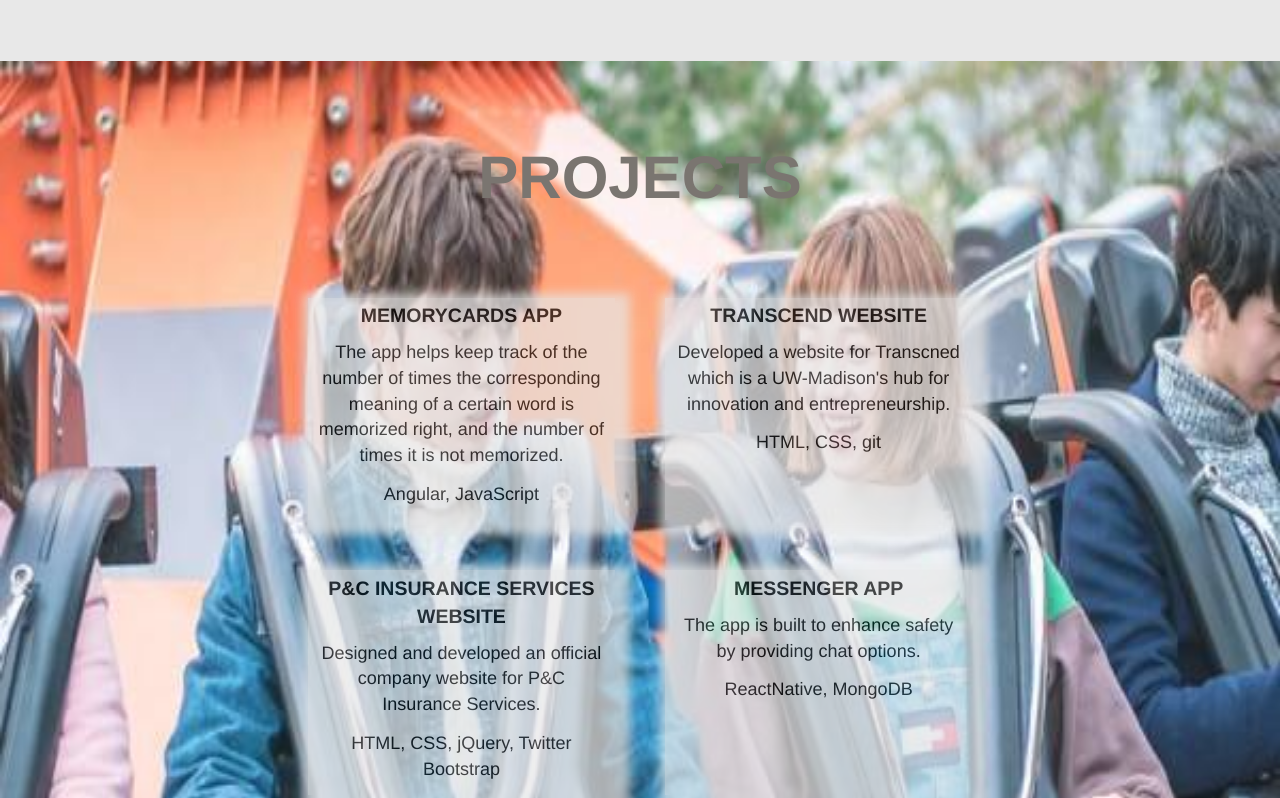
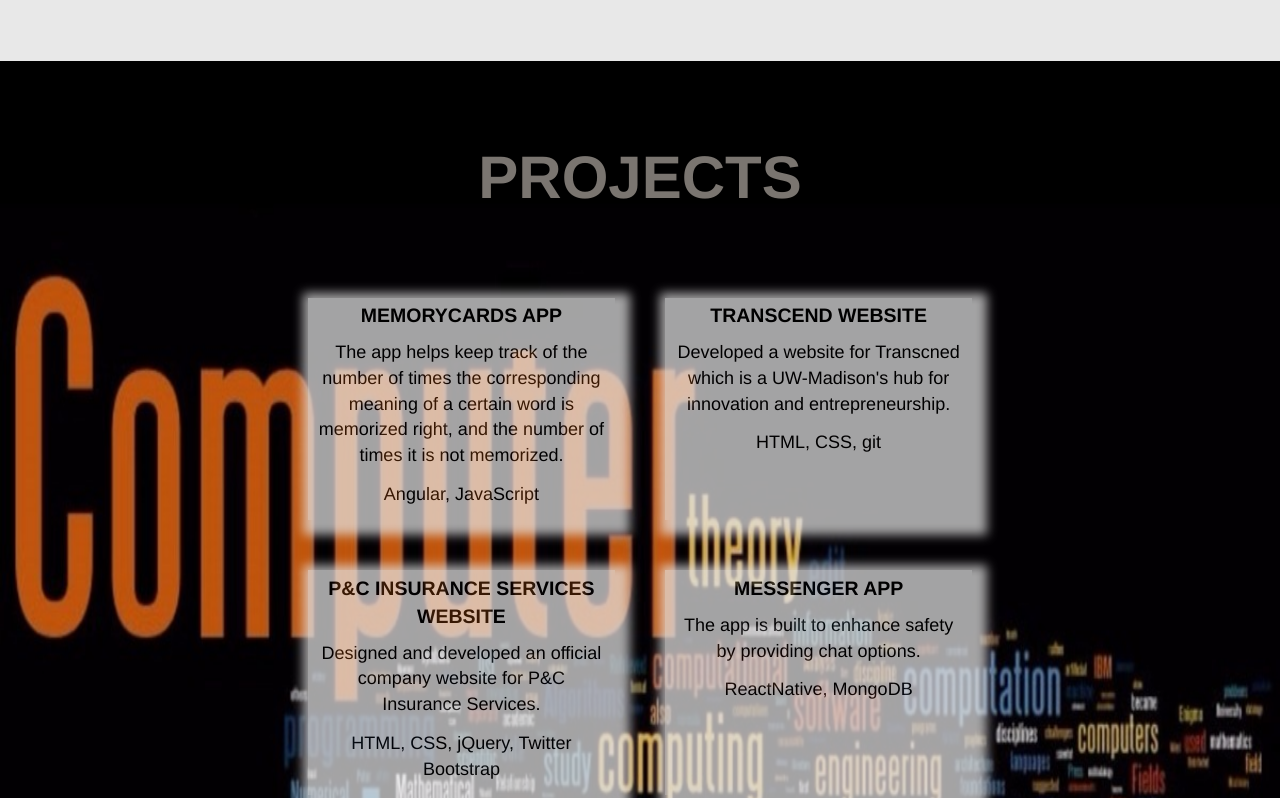
Before and after one commit to jsdelivrbot/pw-webdev, a website: page public/index.html in a window 1280 px wide. Shown: the part 1568-2366 px from the top of the page. Drawn offline with nearby package versions, Linux system fonts and the light colour scheme.

Commit message:
Update main.css

```diff
--- a/public/main.css
+++ b/public/main.css
@@ -128,7 +128,7 @@
     min-width:100%;
     padding-top:5%;
     padding-bottom:5%;
-    background:url(img/background.png);
+    background:url(img/projects.jpg);
     background-size:100% 100%;
     background-repeat:no-repeat;
     z-index:1;
```
